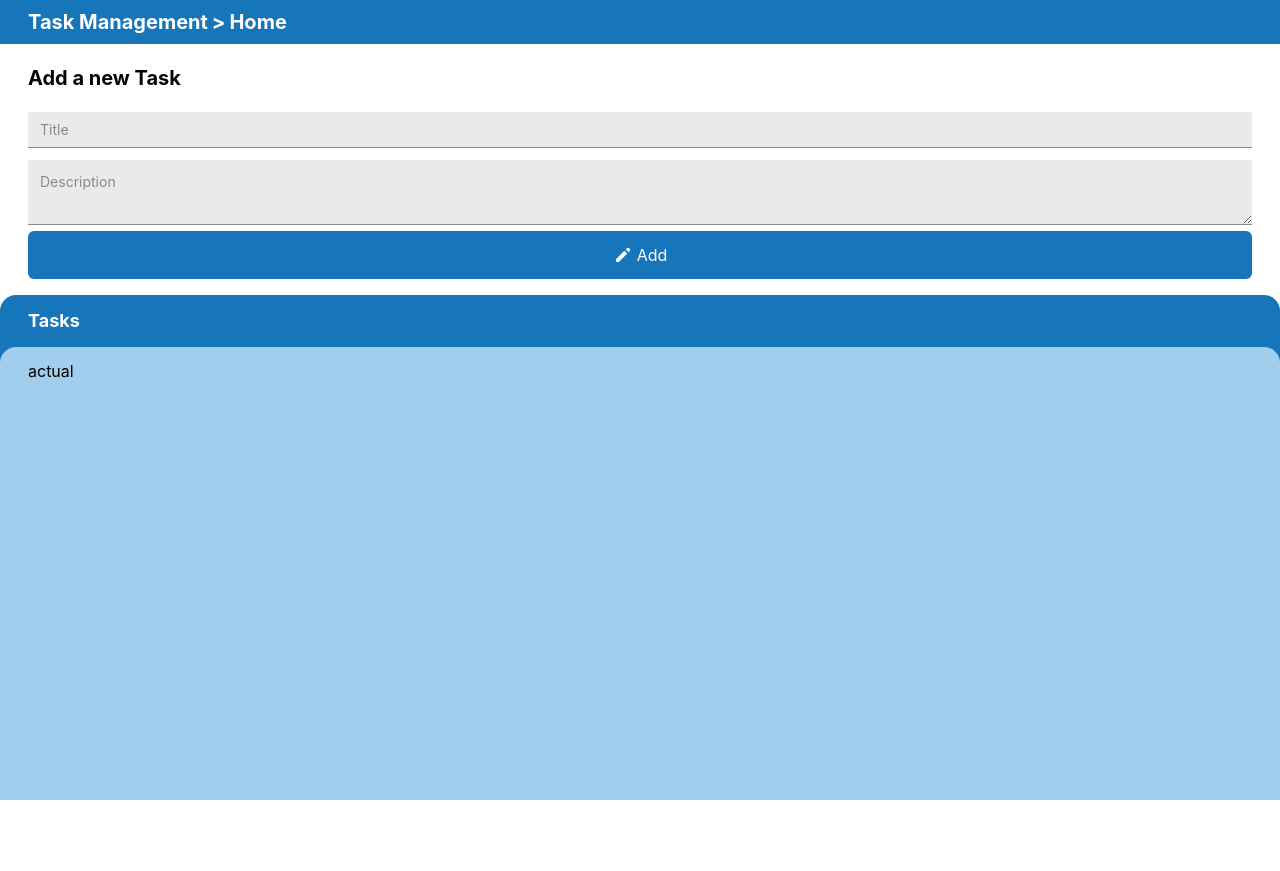
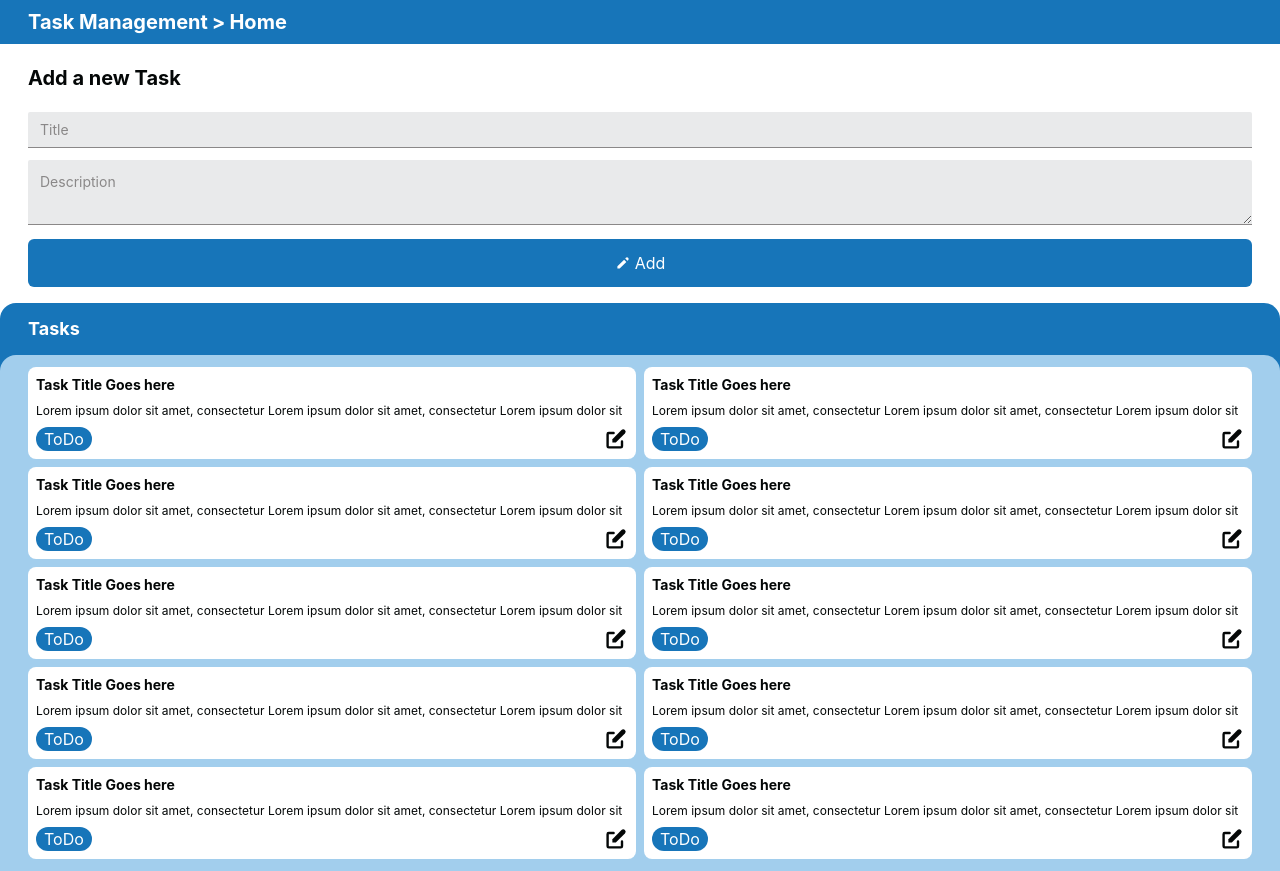
Before and after one commit to AbolfazlPanahiazar/tailodolist, a React (Create React App) app: page / in a window 1280 px wide. Before the commit the page ends 800 px from the top, so only its background shows below. Built offline with nearby package versions, Linux system fonts and the light colour scheme.

Commit message:
Done with UI

```diff
--- a/src/Components/HomeComponents/CreateTaskForm.tsx
+++ b/src/Components/HomeComponents/CreateTaskForm.tsx
@@ -8,9 +8,11 @@ interface ICreateTaskFormProps {}
 export const CreateTaskForm: FC<ICreateTaskFormProps> = (): ReactElement => {
   return (
     <form className="px-7 pb-4">
-      <TextInput placeholder="Title" className="mb-3" />
-      <TextArea placeholder="Description" />
-      <PrimaryButton icon={<PencilIcon className="w-5" />}>Add</PrimaryButton>
+      <TextInput placeholder="Title" />
+      <TextArea placeholder="Description" className="mt-3" />
+      <PrimaryButton className="mt-2" icon={<PencilIcon className="w-4" />}>
+        Add
+      </PrimaryButton>
     </form>
   );
 };
--- /dev/null
+++ b/src/Components/HomeComponents/TaskCard.tsx
@@ -0,0 +1,24 @@
+import { FC, ReactElement, useCallback } from "react";
+import { PencilAltIcon } from "@heroicons/react/solid";
+
+interface ITaskCardProps {}
+
+export const TaskCard: FC<ITaskCardProps> = (): ReactElement => {
+  const Chip: FC = useCallback(() => {
+    return <div className="bg-primary rounded-2xl px-2 text-light">ToDo</div>;
+  }, []);
+
+  return (
+    <div className="w-full h-full flex flex-col p-2 bg-light rounded-lg">
+      <span className="text-sm text-dark font-bold">Task Title Goes here</span>
+      <p className="w-full flex-grow text-dark text-xs mt-2">
+        Lorem ipsum dolor sit amet, consectetur Lorem ipsum dolor sit amet,
+        consectetur Lorem ipsum dolor sit
+      </p>
+      <div className="flex justify-between items-center mt-2">
+        <Chip />
+        <PencilAltIcon className="w-6 text-dark" />
+      </div>
+    </div>
+  );
+};
--- a/src/Components/HomeComponents/TasksBoard.tsx
+++ b/src/Components/HomeComponents/TasksBoard.tsx
@@ -1,4 +1,6 @@
 import { FC, ReactElement } from "react";
+
+import { TaskCard } from "Components/HomeComponents";
 
 interface ITasksBoardProps {}
 
@@ -8,8 +10,17 @@ export const TasksBoard: FC<ITasksBoardProps> = (): ReactElement => {
       <div className="px-7 py-3">
         <span className="text-light text-lg font-bold">Tasks</span>
       </div>
-      <div className="w-full flex-grow rounded-t-2xl bg-secondary px-7 py-3">
-        actual
+      <div className="w-full flex-grow grid grid-cols-2 gap-2 rounded-t-2xl bg-secondary px-7 py-3">
+        <TaskCard />
+        <TaskCard />
+        <TaskCard />
+        <TaskCard />
+        <TaskCard />
+        <TaskCard />
+        <TaskCard />
+        <TaskCard />
+        <TaskCard />
+        <TaskCard />
       </div>
     </div>
   );
--- a/src/Components/HomeComponents/index.ts
+++ b/src/Components/HomeComponents/index.ts
@@ -1,2 +1,3 @@
 export * from "./CreateTaskForm";
 export * from "./TasksBoard";
+export * from "./TaskCard";
--- a/src/Components/common/Header.tsx
+++ b/src/Components/common/Header.tsx
@@ -1,5 +1,5 @@
 import { FC, useCallback } from "react";
-import { useLocation } from "react-router-dom";
+import { useLocation, Link } from "react-router-dom";
 
 export const Header: FC = () => {
   const { pathname } = useLocation();
@@ -15,7 +15,9 @@ export const Header: FC = () => {
   return (
     <header className="bg-primary">
       <nav className="text-light text-xl font-bold px-7 py-2">
-        <span>Task Management</span>
+        <Link to="/">
+          <span>Task Management</span>
+        </Link>
         <span className="mx-1">{">"}</span>
         <span>{breadCrumbHandler()}</span>
       </nav>
```
